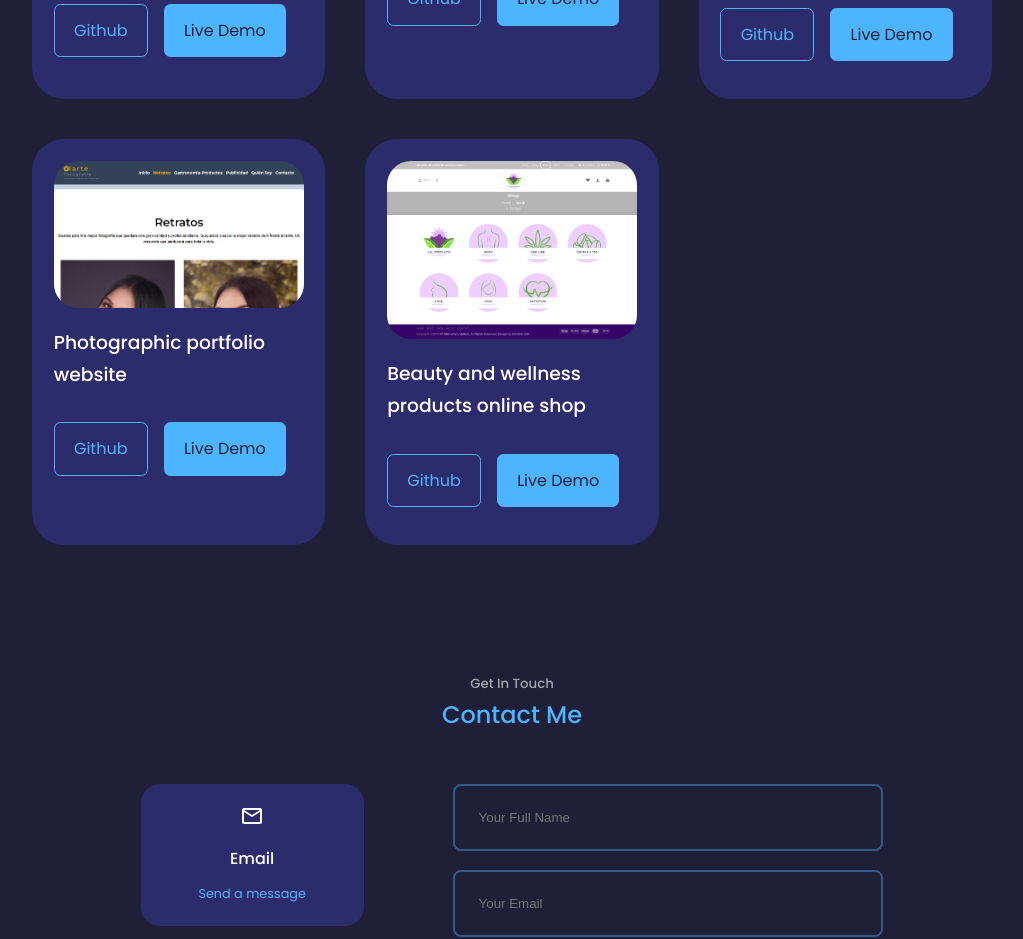
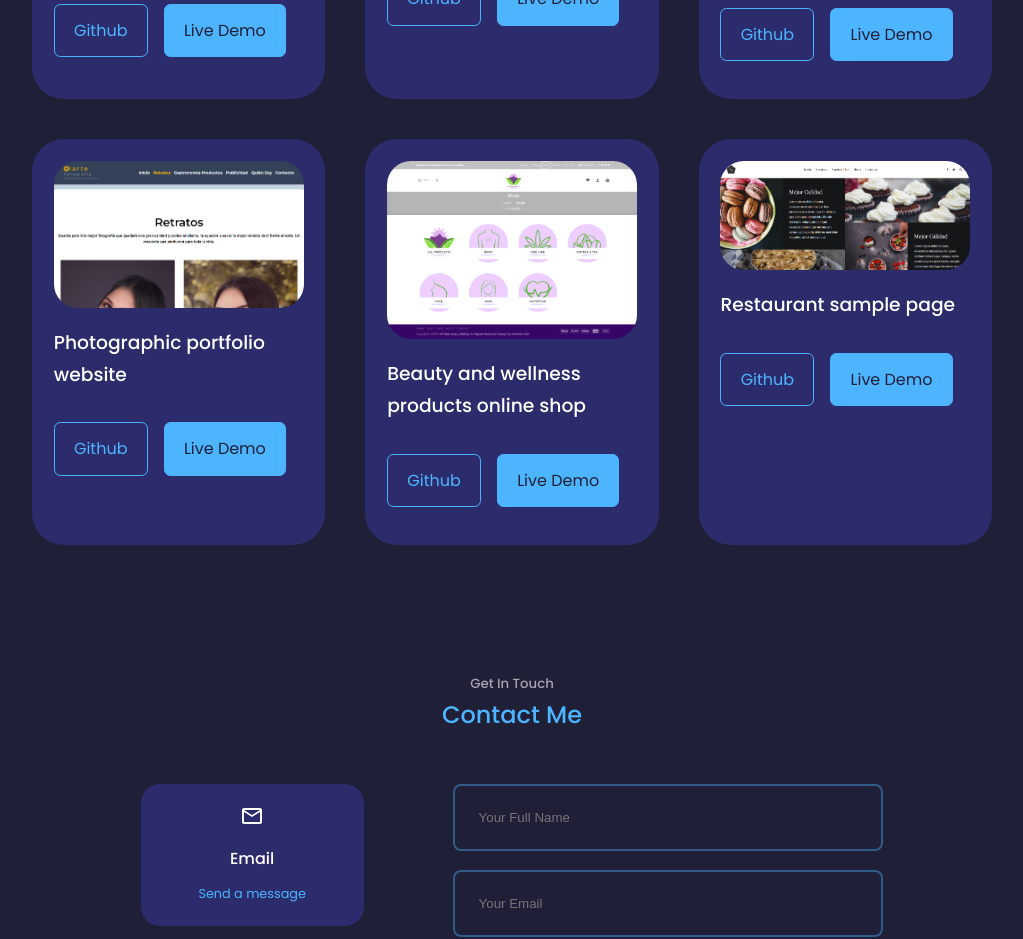
Before and after one commit to Salvador-dev/website, a React (Create React App) app: page / in a window 1280 px wide. Shown: the part 3520-4459 px from the top of the page, without its empty margins (128-1151 px from the left). Built offline with nearby package versions, Linux system fonts and the light colour scheme.

Commit message:
nuevo proyecto agregado

```diff
--- a/src/components/portfolio/Portfolio.jsx
+++ b/src/components/portfolio/Portfolio.jsx
@@ -6,6 +6,7 @@ import IMG2 from '../../assets/project2.png'
 import IMG3 from '../../assets/project3.png'
 import IMG4 from '../../assets/project4.png'
 import IMG5 from '../../assets/ATshop.png'
+import IMG6 from '../../assets/resSamplePage.png'
 
 
 
@@ -48,6 +49,13 @@ const Portfolio = () => {
     title: t("portfolio.pro5"),
     github: '',
     demo: 'https://atbienestarbelleza.com/shop/'
+  },
+  {
+    id: 6,
+    image: IMG6,
+    title: t("portfolio.pro6"),
+    github: 'https://github.com/Salvador-dev/RestaurantSamplePage',
+    demo: 'https://salvador-dev.github.io/RestaurantSamplePage/'
   }
 ]
 
@@ -61,7 +69,7 @@ const Portfolio = () => {
       {
           data.map(({id, image, title, github,demo}) => {
             return (
-              <article className='portfolio__item' key={id}>
+              <article className="portfolio__item" key={id}>
           <div className='portfolio__item-image'>
             <img src={image} alt={title} />
           </div>
@@ -78,7 +86,6 @@ const Portfolio = () => {
 
 
 
-
       </div>
 
     </section>
--- a/src/translations/en/global.json
+++ b/src/translations/en/global.json
@@ -88,7 +88,8 @@
         "pro2": "3D Cube",
         "pro3": "Art brand website",
         "pro4": "Photographic portfolio website",
-        "pro5": "Beauty and wellness products online shop"
+        "pro5": "Beauty and wellness products online shop",
+        "pro6": "Restaurant sample page"
     },
 
     "testimonials": {
--- a/src/translations/es/global.json
+++ b/src/translations/es/global.json
@@ -89,7 +89,8 @@
         "pro2": "Cubo 3D",
         "pro3": "Sitio web sobre arte",
         "pro4": "Portafolio web de fotografía",
-        "pro5": "Tienda online de productos de belleza y salud."
+        "pro5": "Tienda online de productos de belleza y salud.",
+        "pro6": "Modelo de pagina para restaurante"
     },
 
     "testimonials": {
```
Also changed, not shown: src/assets/resSamplePage.png (added).
